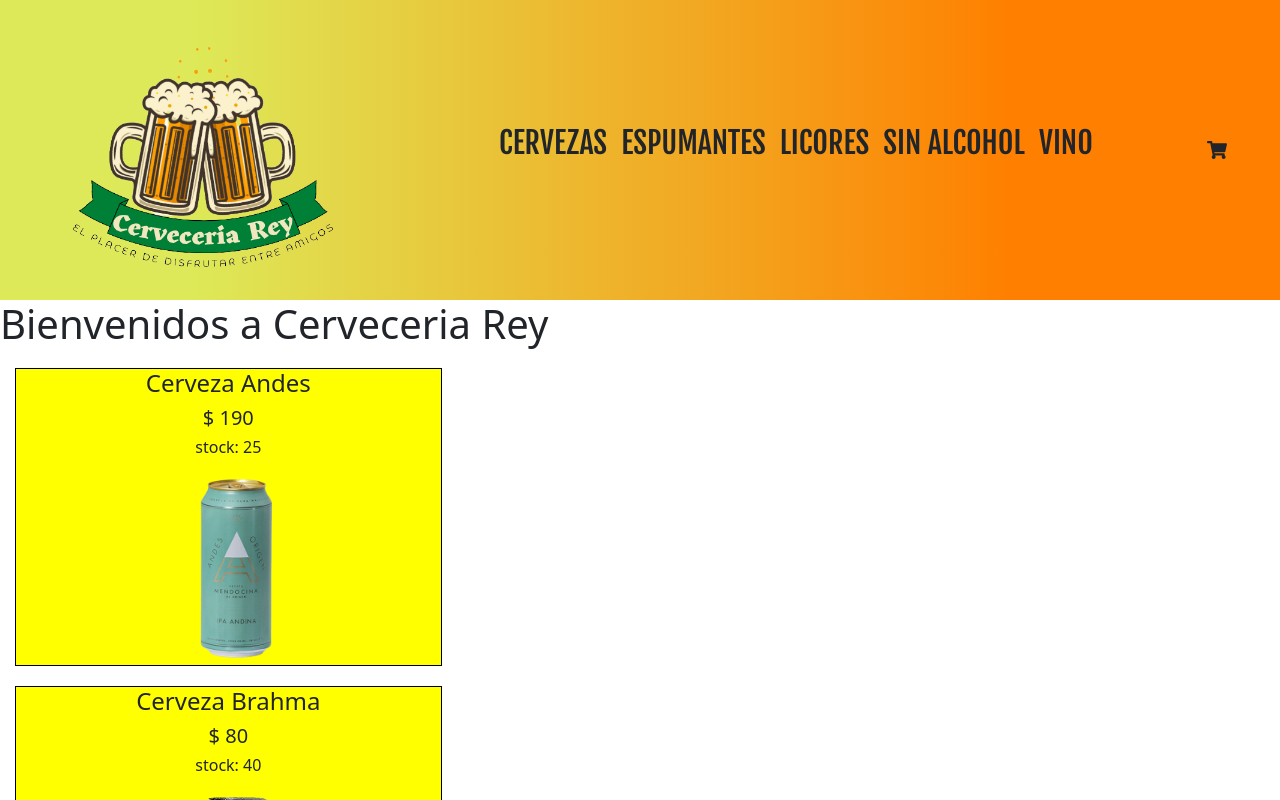
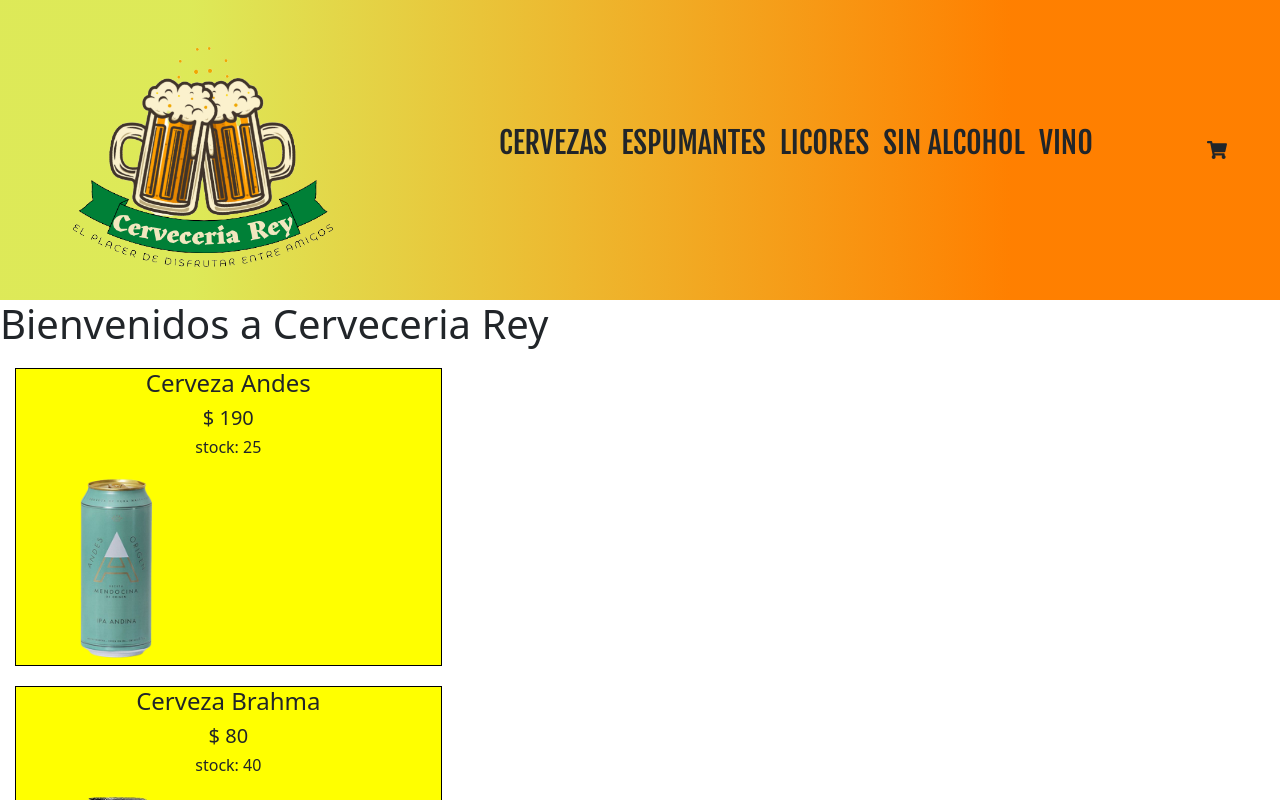
Before and after one commit to mateo1496/Cerveceria-Rey, a React (Create React App) app: page / in a window 1280 px wide. Shown: the top 800 px of the page. Built offline with nearby package versions, Linux system fonts and the light colour scheme; the HTML template or start-up script is replaced by a standard one.

Commit message:
nuevos estilos

```diff
--- a/src/Estilos.css
+++ b/src/Estilos.css
@@ -143,5 +143,5 @@
 .img{
     width: 200px;
     height: 200px;
-    margin-left: 120px;
+    margin: auto;
 }
```
